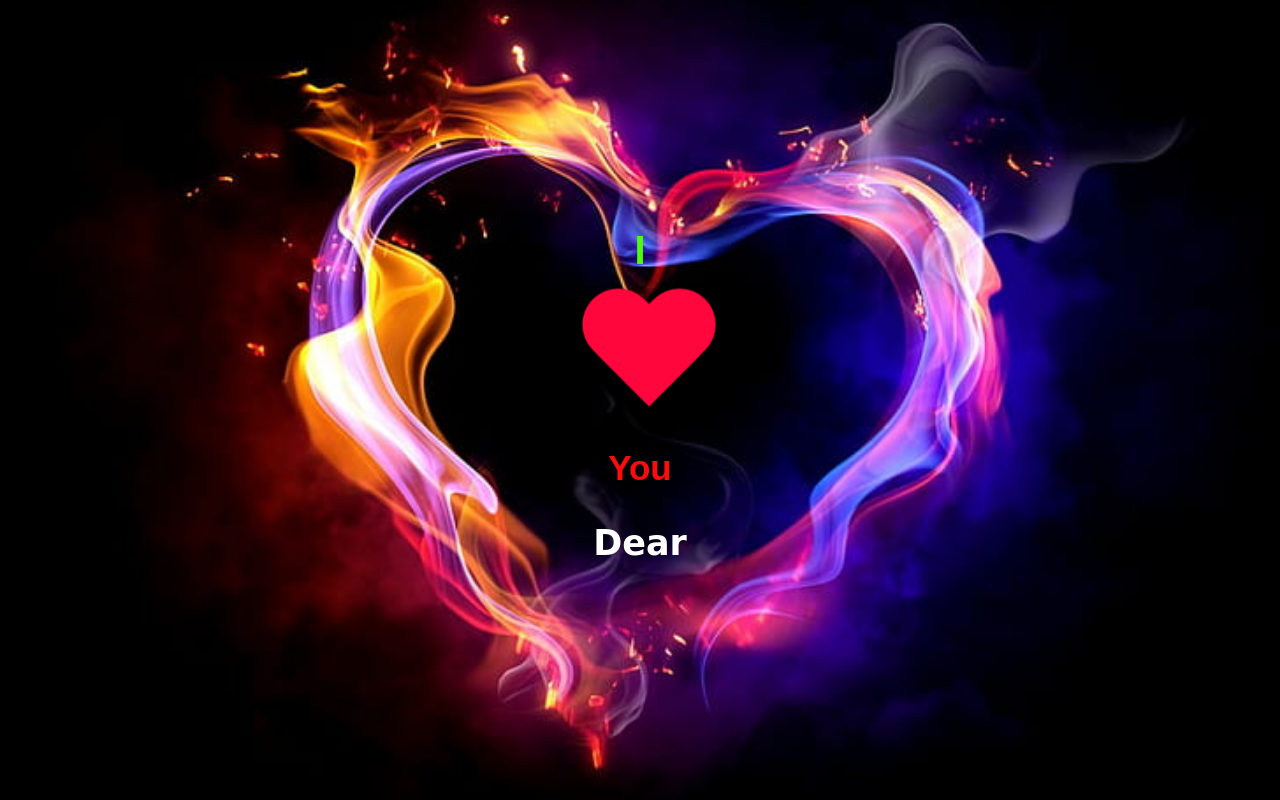
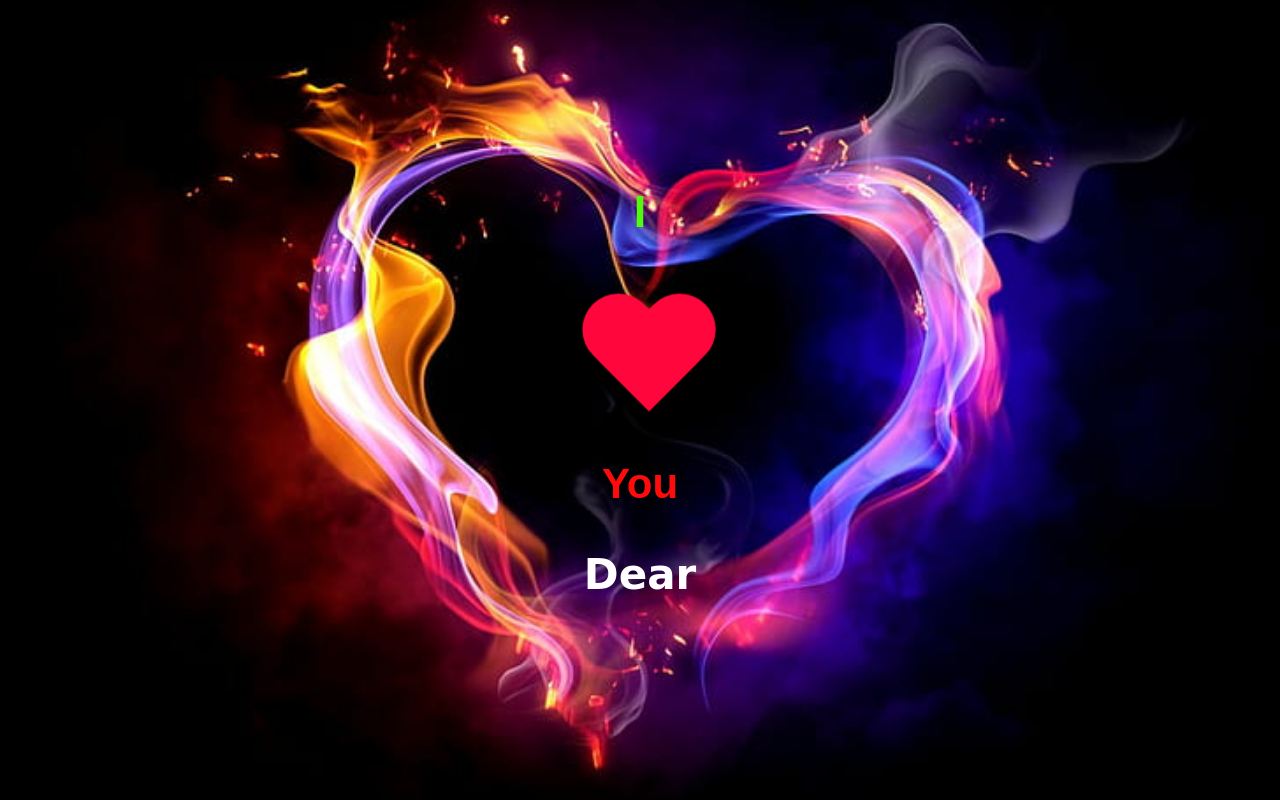
Before and after one commit to jintu25/hello3, a plain HTML site: page index.html in a window 1280 px wide. Both pictures are taken after a click on the button "Click". Drawn offline with Linux system fonts and the light colour scheme.

Commit message:
final touch

```diff
--- a/style.css
+++ b/style.css
@@ -27,7 +27,7 @@ body {
 
   h2 {
     color: #fff;
-    font-size: 35px;
+    font-size: 42px;
     margin-top: 20px;
     font-family: cursive;
     animation: fadeInUp 1s ease-in-out; /* Add a fade-in animation to h2 */
@@ -36,12 +36,13 @@ body {
 
   h3 {
     color: rgb(255, 11, 11);
-    font-size: 35px;
+    font-size: 42px;
   }
    h6 {
     color: #50fc0c;
-    font-size: 40px;
+    font-size: 45px;
     margin-top: 20px;
+    padding-bottom: 30px;
     margin-bottom: 20px;
     animation: fadeInUp 1s ease-in-out; /* Add a fade-in animation to h2 */
   }
@@ -97,7 +98,7 @@ body {
     height: 100px;
     float: center;
     margin-left: 18px;
-    margin-top: 40px;
+    margin-top: 50px;
     animation: pulse 1s infinite;
 }
 .heart:before,
```
